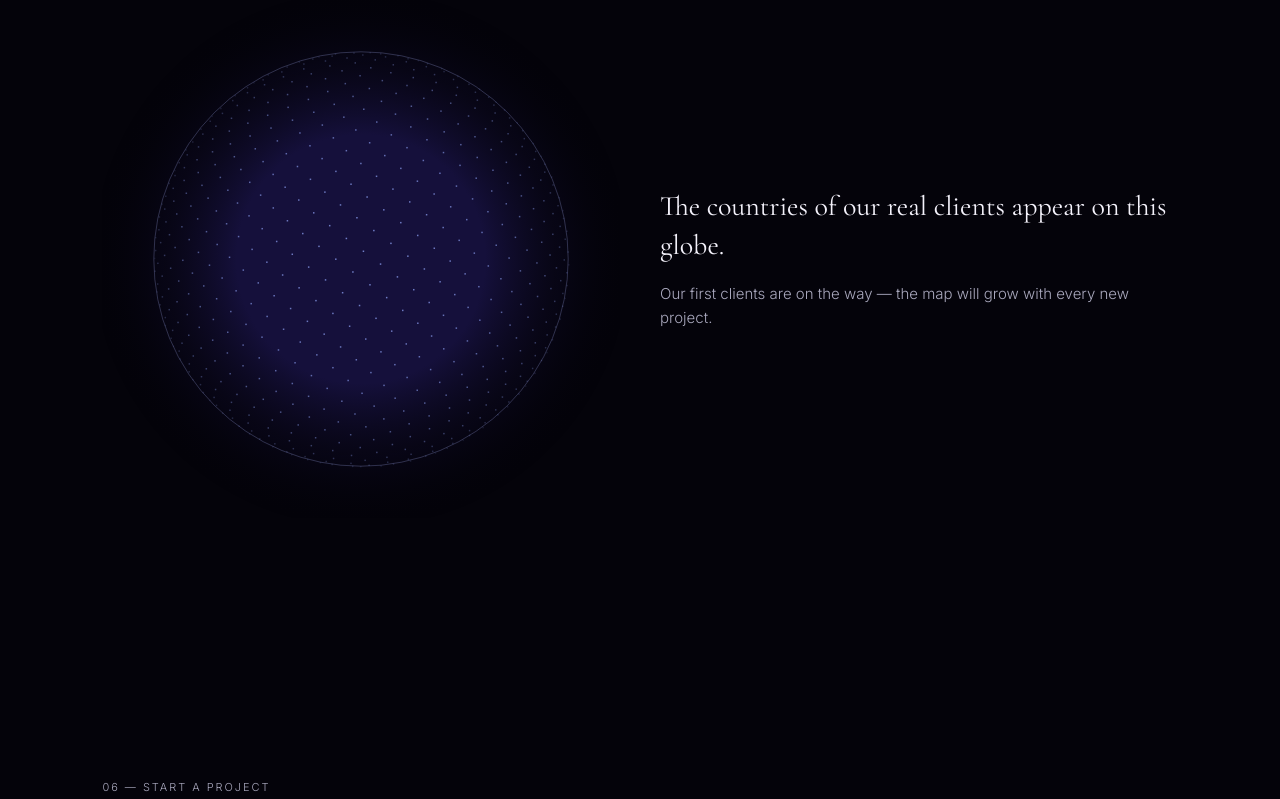
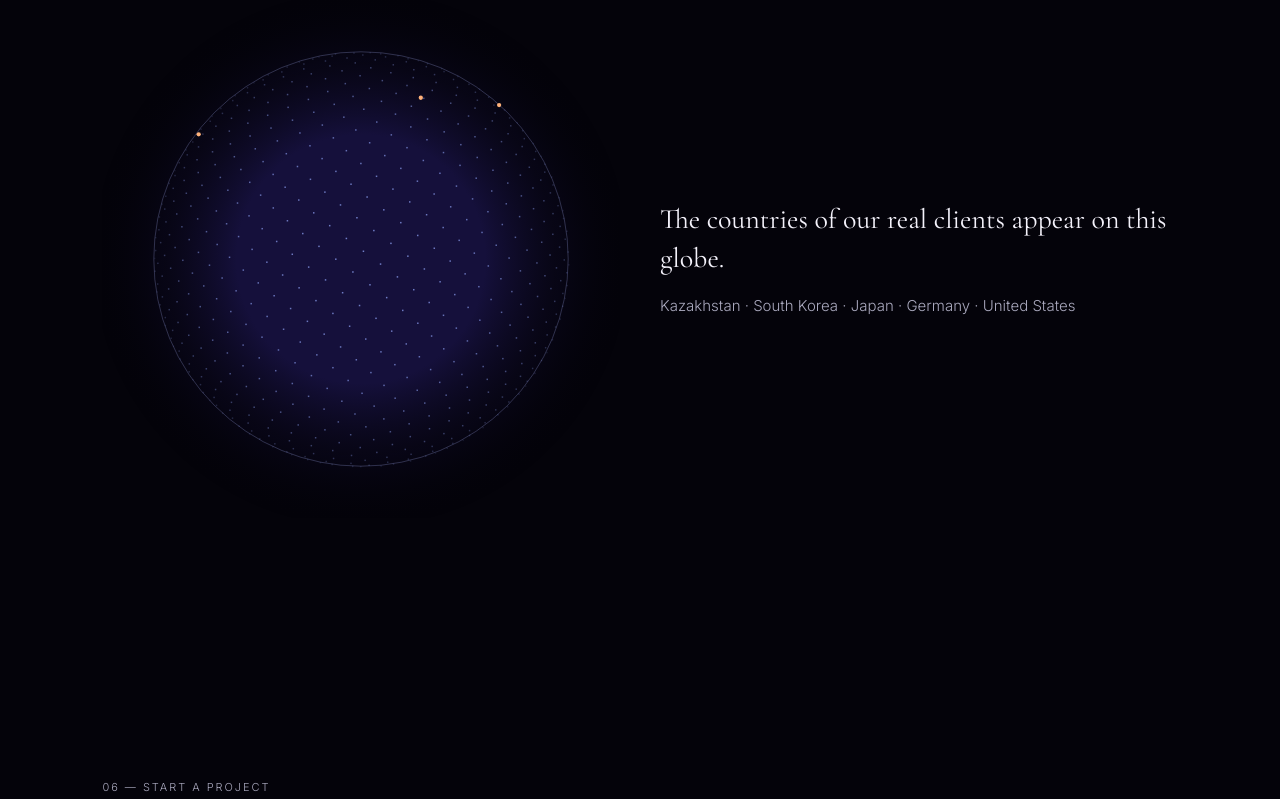
Before and after one commit to chadanarnur5-del/nexora.komi, a plain HTML site: page index.html in a window 1280 px wide. Shown: the part 3203-4002 px from the top of the page. Drawn offline with nearby package versions, Linux system fonts and the light colour scheme; animation ran at ten frames a second.

Commit message:
Update index.html

```diff
--- a/index.html
+++ b/index.html
@@ -355,7 +355,13 @@ footer{padding:40px 8vw;color:var(--mute);font-size:12px;border-top:1px solid rg
 
 <script>
 const TG = "nex_ora5"; // впиши свой Telegram username (без @)
-const CLIENTS = []; // например: {name:"Kazakhstan",lat:48,lon:68}
+const CLIENTS = [
+  { name: "Kazakhstan", lat: 48.0, lon: 68.0 },
+  { name: "South Korea", lat: 35.9, lon: 127.7 },
+  { name: "Japan", lat: 36.2, lon: 138.2 },
+  { name: "Germany", lat: 51.1, lon: 10.4 },
+  { name: "United States", lat: 37.0, lon: -95.7 }
+                ]; // например: {name:"Kazakhstan",lat:48,lon:68}
 const $ = s => document.querySelector(s), $$ = s => [...document.querySelectorAll(s)];
 const RM = matchMedia("(prefers-reduced-motion:reduce)").matches;
 
```
